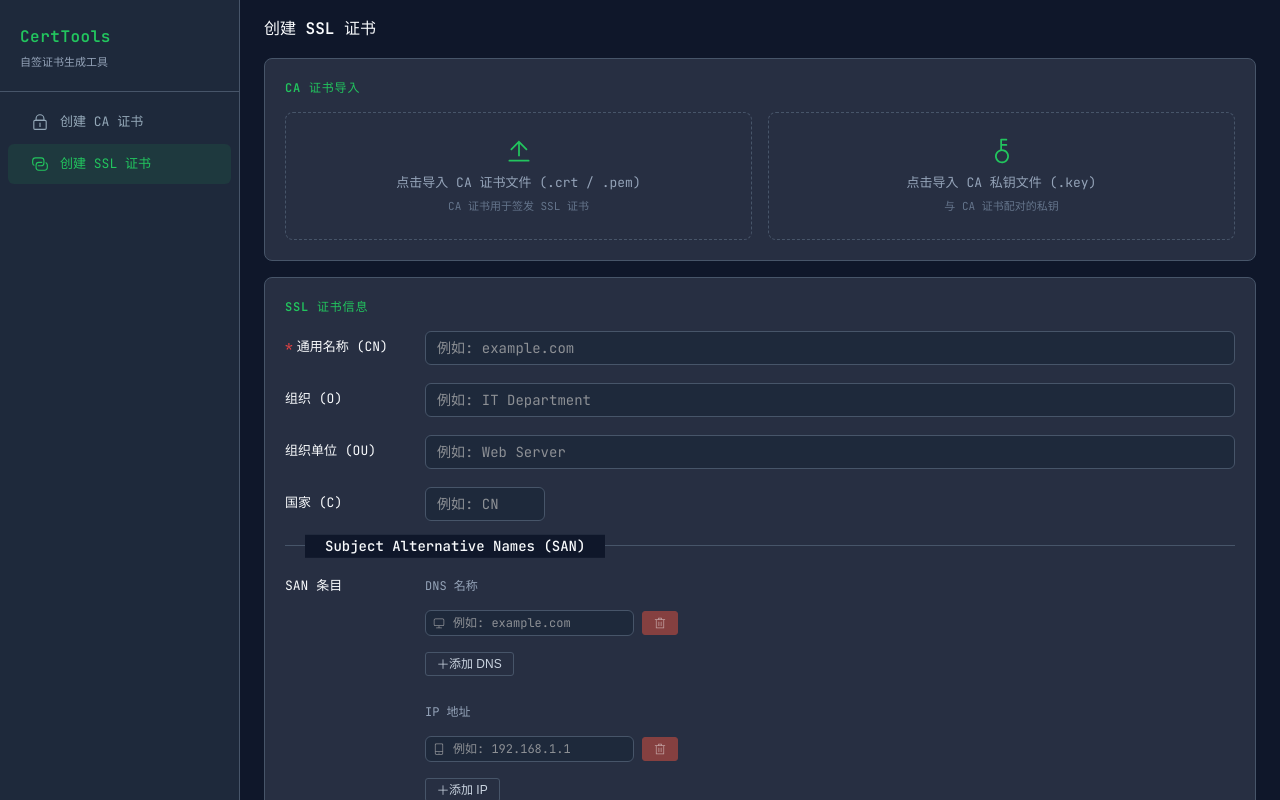
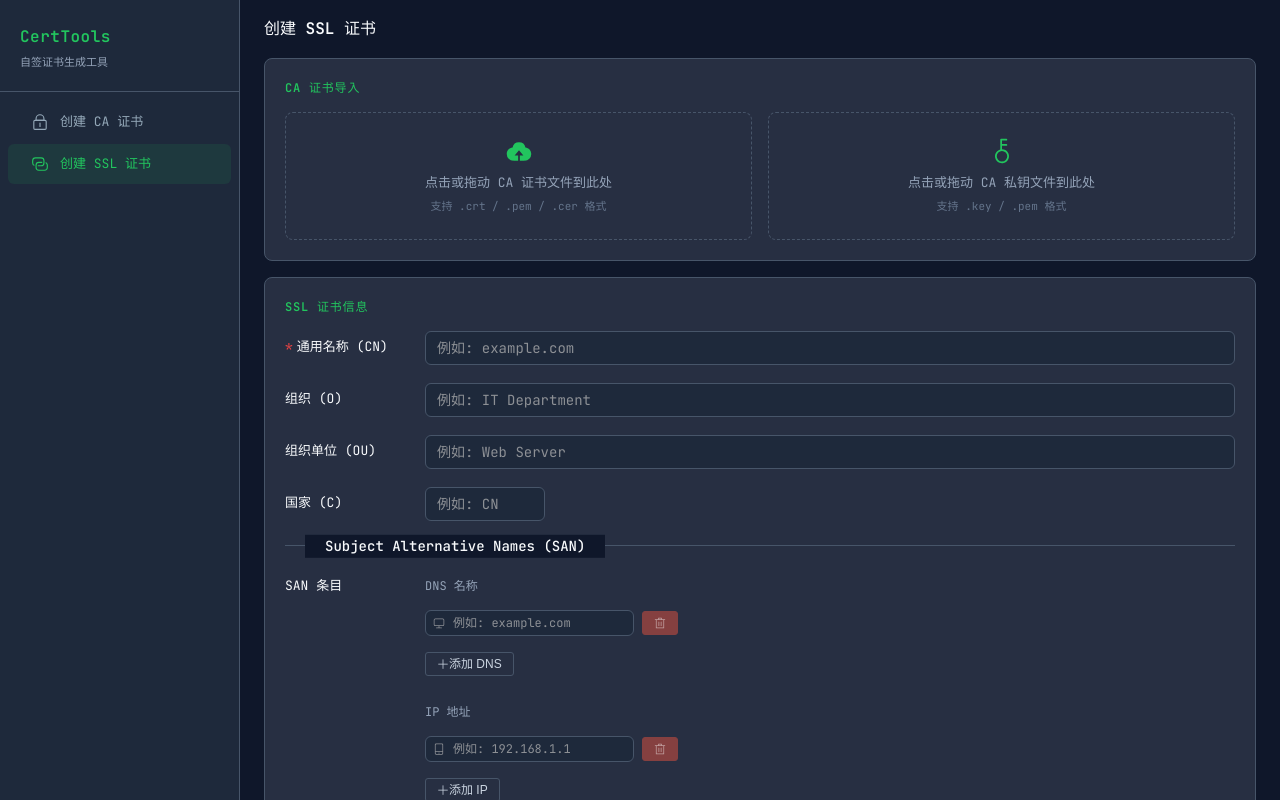
Before and after one commit to YanGLweI/Cert_Tools, a Vue app: page /create-ssl in a window 1280 px wide. Built offline with nearby package versions, Linux system fonts and the light colour scheme.

Commit message:
feat: support drag-and-drop to import CA cert and key files

```diff
--- a/src/style.css
+++ b/src/style.css
@@ -294,6 +294,13 @@ html.dark {
   background-color: rgba(34, 197, 94, 0.05);
 }
 
+.upload-zone.drag-over {
+  border-color: var(--color-accent);
+  background-color: rgba(34, 197, 94, 0.12);
+  border-style: solid;
+  transform: scale(1.02);
+}
+
 .upload-zone .icon {
   font-size: 14px;
   color: var(--color-accent);
--- a/src/views/CreateSSL.vue
+++ b/src/views/CreateSSL.vue
@@ -1,5 +1,5 @@
 <script setup lang="ts">
-import { ref, reactive } from 'vue';
+import { ref, reactive, onMounted, onBeforeUnmount } from 'vue';
 import { invoke } from '@tauri-apps/api/core';
 import { open } from '@tauri-apps/plugin-dialog';
 import { readTextFile } from '@tauri-apps/plugin-fs';
@@ -16,6 +16,10 @@ const result = ref<CertInfo | null>(null);
 const caCertPem = ref('');
 const caKeyPem = ref('');
 const caInfo = ref<CertInfo | null>(null);
+
+// Drag state
+const dragOverCert = ref(false);
+const dragOverKey = ref(false);
 
 const form = reactive<SslParams>({
   subject: {
@@ -37,6 +41,88 @@ const formRules = {
 };
 
 const formRef = ref();
+
+// Prevent browser from opening dropped files
+function preventGlobalDrop(e: DragEvent) {
+  e.preventDefault();
+}
+
+onMounted(() => {
+  document.addEventListener('dragover', preventGlobalDrop);
+  document.addEventListener('drop', preventGlobalDrop);
+});
+
+onBeforeUnmount(() => {
+  document.removeEventListener('dragover', preventGlobalDrop);
+  document.removeEventListener('drop', preventGlobalDrop);
+});
+
+function isCertFile(name: string): boolean {
+  const lower = name.toLowerCase();
+  return lower.endsWith('.crt') || lower.endsWith('.pem') || lower.endsWith('.cer');
+}
+
+function isKeyFile(name: string): boolean {
+  const lower = name.toLowerCase();
+  return lower.endsWith('.key') || lower.endsWith('.pem');
+}
+
+function readDroppedFile(file: File): Promise<string> {
+  return new Promise((resolve, reject) => {
+    const reader = new FileReader();
+    reader.onload = () => resolve(reader.result as string);
+    reader.onerror = () => reject(reader.error);
+    reader.readAsText(file);
+  });
+}
+
+async function handleDropCert(event: DragEvent) {
+  dragOverCert.value = false;
+  const file = event.dataTransfer?.files?.[0];
+  if (!file) return;
+
+  const name = file.name.toLowerCase();
+  if (!name.endsWith('.crt') && !name.endsWith('.pem') && !name.endsWith('.cer') && !name.endsWith('.key')) {
+    ElMessage.warning('请拖入证书或私钥文件 (.crt / .pem / .cer / .key)');
+    return;
+  }
+
+  try {
+    const content = await readDroppedFile(file);
+    const isCert = isCertFile(name) || (!isKeyFile(name) && content.includes('BEGIN CERTIFICATE'));
+    if (isCert) {
+      const info = await invoke<CertInfo>('parse_certificate', { certPem: content });
+      caCertPem.value = content;
+      caInfo.value = info;
+      ElMessage.success('CA 证书导入成功');
+    } else {
+      caKeyPem.value = content;
+      ElMessage.success('CA 私钥导入成功');
+    }
+  } catch (e) {
+    ElMessage.error('文件读取失败: ' + String(e));
+  }
+}
+
+async function handleDropKey(event: DragEvent) {
+  dragOverKey.value = false;
+  const file = event.dataTransfer?.files?.[0];
+  if (!file) return;
+
+  const name = file.name.toLowerCase();
+  if (!name.endsWith('.key') && !name.endsWith('.pem')) {
+    ElMessage.warning('请拖入私钥文件 (.key / .pem)');
+    return;
+  }
+
+  try {
+    const content = await readDroppedFile(file);
+    caKeyPem.value = content;
+    ElMessage.success('CA 私钥导入成功');
+  } catch (e) {
+    ElMessage.error('文件读取失败: ' + String(e));
+  }
+}
 
 async function importCaCert() {
   try {
@@ -121,15 +207,29 @@ function clearCa() {
       <div class="form-card-title">CA 证书导入</div>
 
       <div v-if="!caInfo" class="upload-row">
-        <div class="upload-zone" @click="importCaCert">
-          <el-icon class="icon"><Upload /></el-icon>
-          <div class="text">点击导入 CA 证书文件 (.crt / .pem)</div>
-          <div class="hint">CA 证书用于签发 SSL 证书</div>
+        <div
+          class="upload-zone"
+          :class="{ 'drag-over': dragOverCert }"
+          @click="importCaCert"
+          @dragover.prevent="dragOverCert = true"
+          @dragleave.prevent="dragOverCert = false"
+          @drop.prevent="handleDropCert"
+        >
+          <el-icon><UploadFilled /></el-icon>
+          <div class="text">点击或拖动 CA 证书文件到此处</div>
+          <div class="hint">支持 .crt / .pem / .cer 格式</div>
         </div>
-        <div class="upload-zone" @click="importCaKey">
-          <el-icon class="icon"><Key /></el-icon>
-          <div class="text">点击导入 CA 私钥文件 (.key)</div>
-          <div class="hint">与 CA 证书配对的私钥</div>
+        <div
+          class="upload-zone"
+          :class="{ 'drag-over': dragOverKey }"
+          @click="importCaKey"
+          @dragover.prevent="dragOverKey = true"
+          @dragleave.prevent="dragOverKey = false"
+          @drop.prevent="handleDropKey"
+        >
+          <el-icon><Key /></el-icon>
+          <div class="text">点击或拖动 CA 私钥文件到此处</div>
+          <div class="hint">支持 .key / .pem 格式</div>
         </div>
       </div>
 
@@ -142,10 +242,12 @@ function clearCa() {
           <div><strong>Subject:</strong> {{ caInfo.subject }}</div>
           <div v-if="caKeyPem"><strong>Private Key:</strong> 已导入</div>
         </div>
-        <el-button size="small" @click="clearCa">
-          <el-icon><Refresh /></el-icon>
-          重新导入
-        </el-button>
+        <div class="ca-ready-actions">
+          <el-button size="small" @click="clearCa">
+            <el-icon><Refresh /></el-icon>
+            重新导入
+          </el-button>
+        </div>
       </div>
     </div>
 
@@ -251,6 +353,11 @@ function clearCa() {
   gap: 12px;
 }
 
+.ca-ready-actions {
+  display: flex;
+  gap: 8px;
+}
+
 .ca-info-summary {
   font-size: 13px;
   line-height: 1.8;
```
